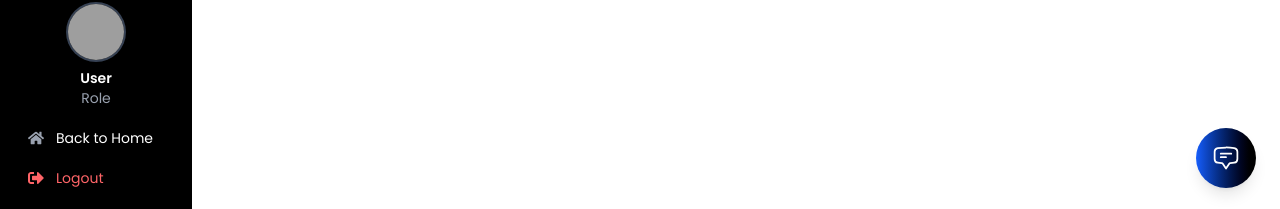
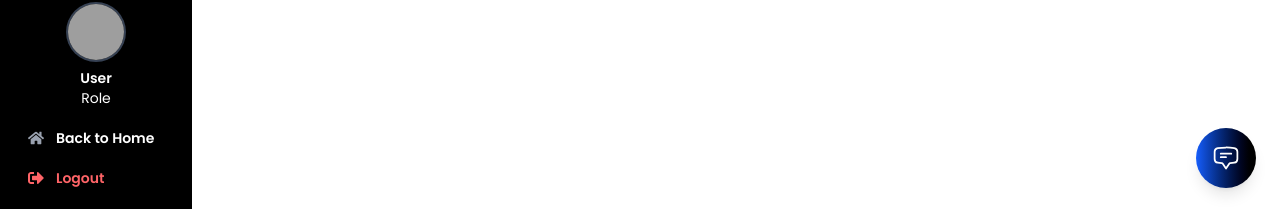
Before and after one commit to kader009/study-platform-frontend, a Next.js app: page /dashboard in a window 1280 px wide. Shown: the part 588-797 px from the top of the page. Built offline with nearby package versions, Linux system fonts and the light colour scheme; sample sign-in values are in the browser's storage; grey boxes are pictures that could not be loaded.

Commit message:
sidebar action button font size increase

```diff
--- a/src/app/dashboard/_components/SideBar.tsx
+++ b/src/app/dashboard/_components/SideBar.tsx
@@ -149,7 +149,7 @@ const Sidebar = () => {
             </div>
             <div className="text-center">
               <p className="text-sm font-semibold">{user?.name || 'User'}</p>
-              <p className="text-sm text-gray-400 capitalize">
+              <p className="text-sm capitalize">
                 {user?.role || 'Role'}
               </p>
             </div>
@@ -162,7 +162,7 @@ const Sidebar = () => {
               className="w-full py-2 px-3 rounded-lg text-sm transition flex items-center gap-3 hover:bg-gray-800"
             >
               <FaHome className="w-4 h-4 text-gray-400" />
-              <span>Back to Home</span>
+              <span className="font-semibold">Back to Home</span>
             </Link>
 
             <button
@@ -170,7 +170,7 @@ const Sidebar = () => {
               className="w-full py-2 px-3 rounded-lg text-sm transition cursor-pointer flex items-center gap-3 hover:bg-gray-800 text-red-400 hover:text-red-300"
             >
               <FaSignOutAlt className="w-4 h-4" />
-              <span>Logout</span>
+              <span className="font-semibold">Logout</span>
             </button>
           </div>
         </div>
```
